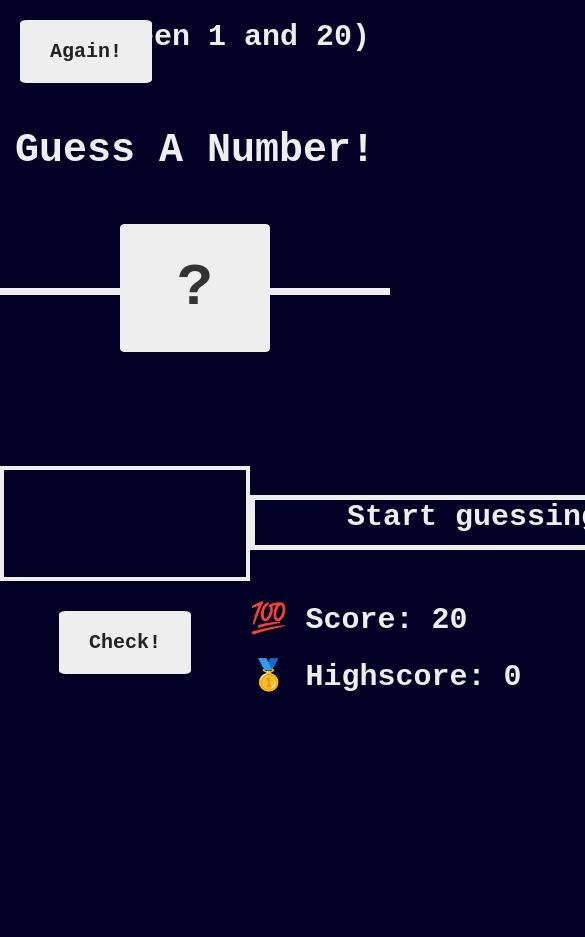
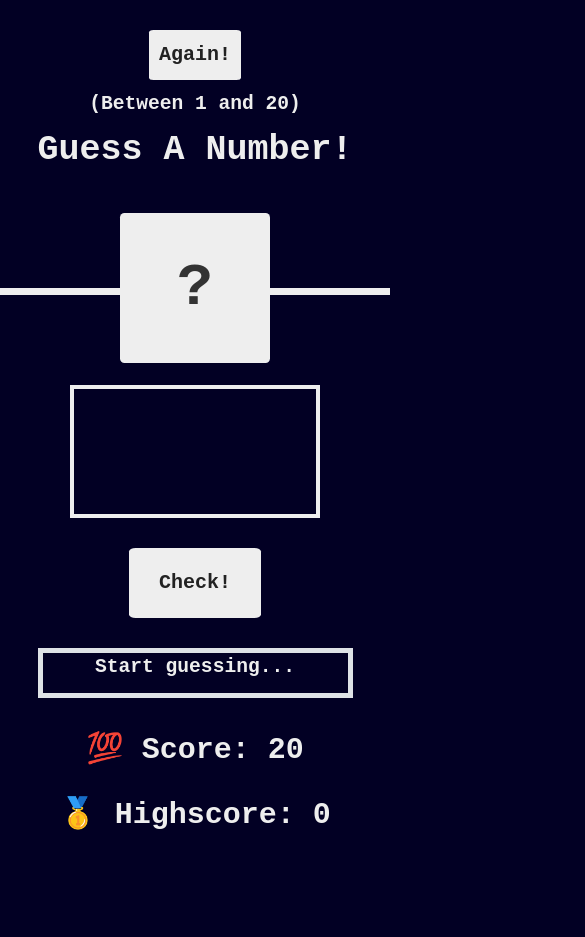
Before and after one commit to rahin21/Guess-A-Number, a plain HTML site: page index.html in a window 390 px wide. Shown: the top 937 px of the page, 585 px wide, since content can reach past the window. Before the commit the page ends 844 px from the top, so only its background shows below. Drawn offline with nearby package versions, Linux system fonts and the light colour scheme.

Commit message:
responsive

```diff
--- a/index.html
+++ b/index.html
@@ -4,30 +4,39 @@
     <meta charset="UTF-8" />
     <meta name="viewport" content="width=device-width, initial-scale=1.0" />
     <meta http-equiv="X-UA-Compatible" content="ie=edge" />
+    <!-- CSS only -->
+    <link href="https://cdn.jsdelivr.net/npm/bootstrap@5.2.2/dist/css/bootstrap.min.css" rel="stylesheet" integrity="sha384-Zenh87qX5JnK2Jl0vWa8Ck2rdkQ2Bzep5IDxbcnCeuOxjzrPF/et3URy9Bv1WTRi" crossorigin="anonymous">
     <link rel="stylesheet" href="style.css" />
-    <title>Guess A Number!</title>
+    <div class="container"><title>Guess A Number!</title></div>
   </head>
   <body>
     <header>
-      <h1>Guess A Number!</h1>
-      <p class="between">(Between 1 and 20)</p>
-      <button class="btn again">Again!</button>
+      <div class="d-sm-flex justify-content-between text-center p-5">
+        <button class="btn again p-3 mb-3">Again!</button>
+        <p class="between fs-1">(Between 1 and 20)</p>
+      </div>
+      <div class="">
+        <h1 class="fw-bolder" >Guess A Number!</h1>
+      </div>
       <div class="number">?</div>
     </header>
-    <main>
-      <section class="left">
+    <div class="container row py-5 py-lg-0"></div>
+    <main class="container d-lg-flex my-5 my-lg-0">
+      <section class="left d-flex flex-column align-items-center">
         <input type="number" class="guess" />
         <button class="btn check">Check!</button>
       </section>
-      <section class="right">
-        <div class="msg">
-            <p class="message">Start guessing...</p>
+
+      <section class="right align-items-center text-center">
+        <div class="border border-5 m-5">
+            <p class="message px-5 fs-1">Start guessing...</p>
         </div>
         <p class="label-score">💯 Score: <span class="score">20</span></p>
         <p class="label-highscore">
           🥇 Highscore: <span class="highscore">0</span>
         </p>
       </section>
+
     </main>
     <script src="script.js"></script>
   </body>
--- a/style.css
+++ b/style.css
@@ -27,12 +27,12 @@
   main {
     height: 65vh;
     color: #eee;
-    display: flex;
+
     align-items: center;
     justify-content: space-around;
   }
 
-  .left {
+  /* .left {
     width: 52rem;
     display: flex;
     flex-direction: column;
@@ -46,7 +46,7 @@
 
   /* ELEMENTS STYLE */
   h1 {
-    font-size: 4rem;
+    font-size: 3.5rem;
     text-align: center;
     position: absolute;
     width: 100%;
@@ -73,7 +73,7 @@
     border-radius: 3%;
   }
 
-  .between {
+  /* .between {
     font-size: 3rem;
     position: absolute;
     top: 2rem;
@@ -86,7 +86,7 @@
     top: 2rem;
     left: 2rem;
     font-weight: bolder;
-  }
+  } */
 
   .guess {
     background: none;
@@ -120,13 +120,13 @@
   .message {
     height: 3rem;
 }
-  .msg{
+  /* .msg{
   margin: 10% 0% ;
   width: 50rem;
   height: 5.5rem;
   border: 5px solid #eee;
   text-align: center;
-  }
+  } */
   .label-score {
     margin-bottom: 2rem;
   }
```
